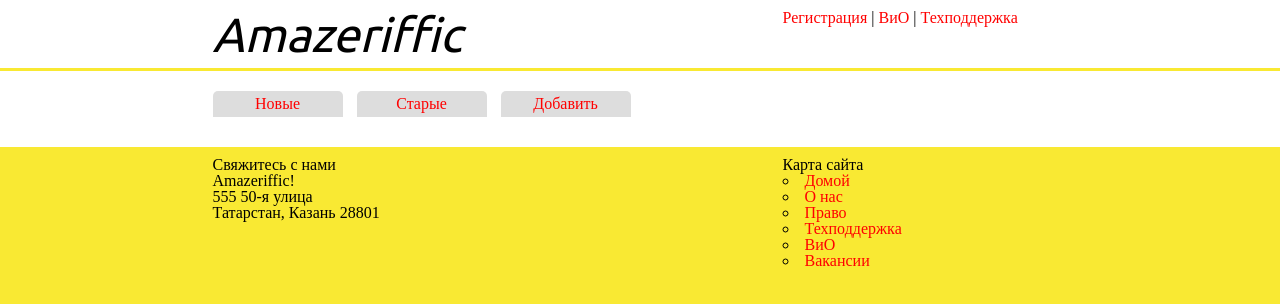
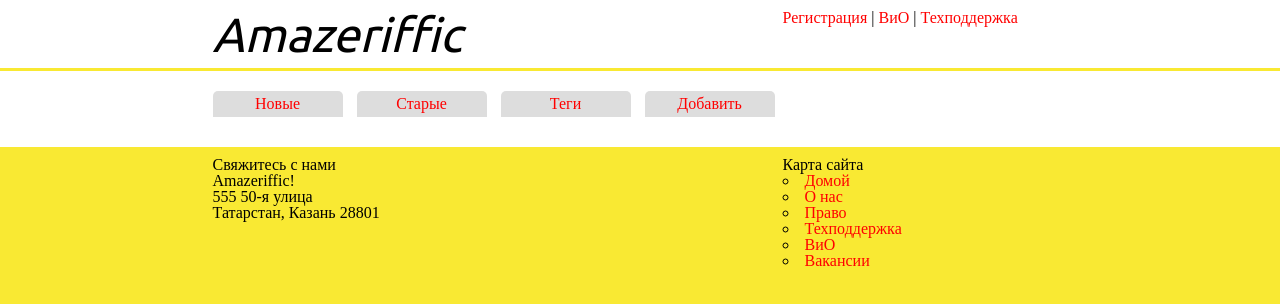
Before and after one commit to alioGRAF/five, a plain HTML site: page list.html in a window 1280 px wide. Drawn offline with nearby package versions, Linux system fonts and the light colour scheme; no server answers; a web font is replaced by a local one.

Commit message:
add tags in html

```diff
--- a/list.html
+++ b/list.html
@@ -25,6 +25,7 @@
 				<div class="tabs">
 					<a href=""><span class="active">Новые</span></a>
 					<a href=""><span class="active">Старые</span></a>
+					<a href=""><span class="active">Теги</span></a>
 					<a href=""><span class="active">Добавить</span></a>
 				</div>
 				<div class="content">
```
